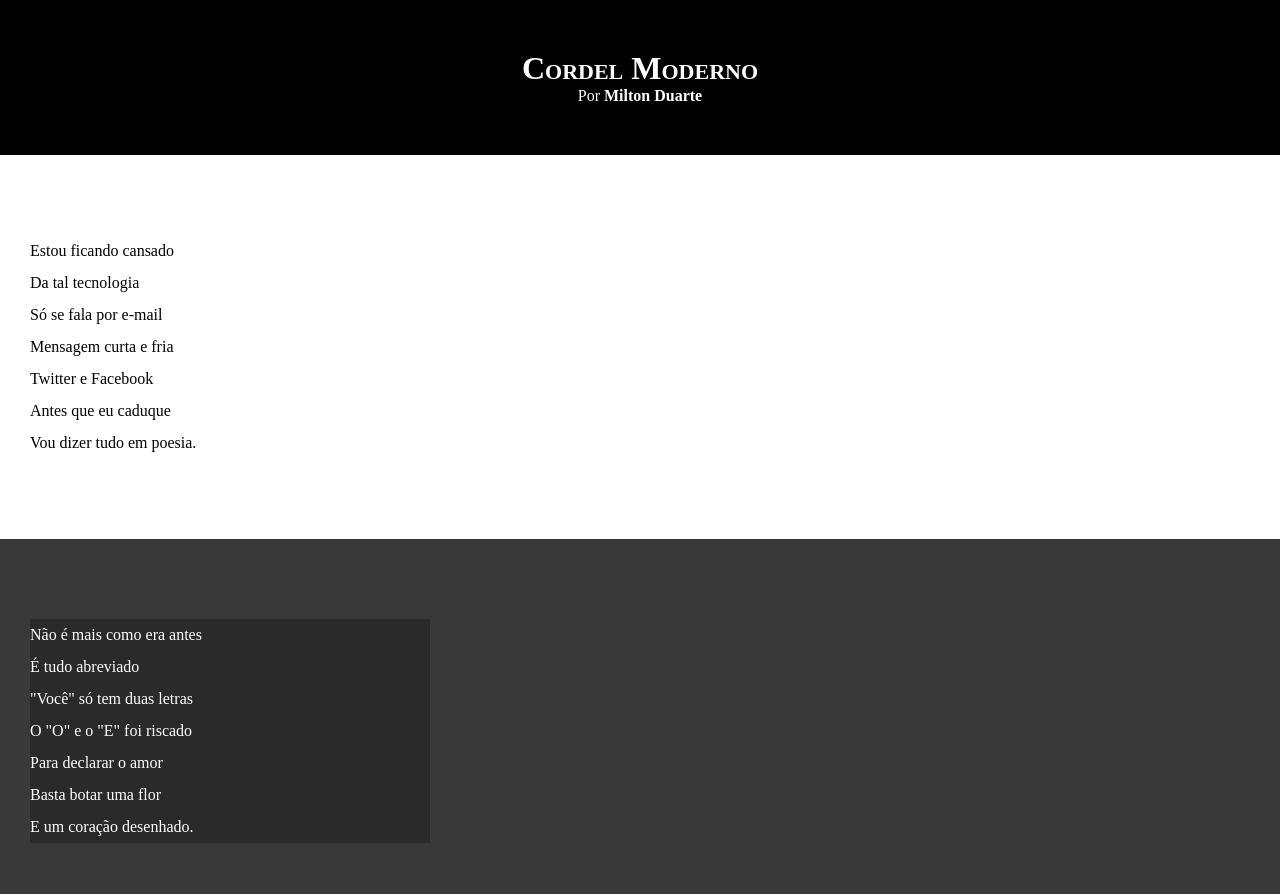
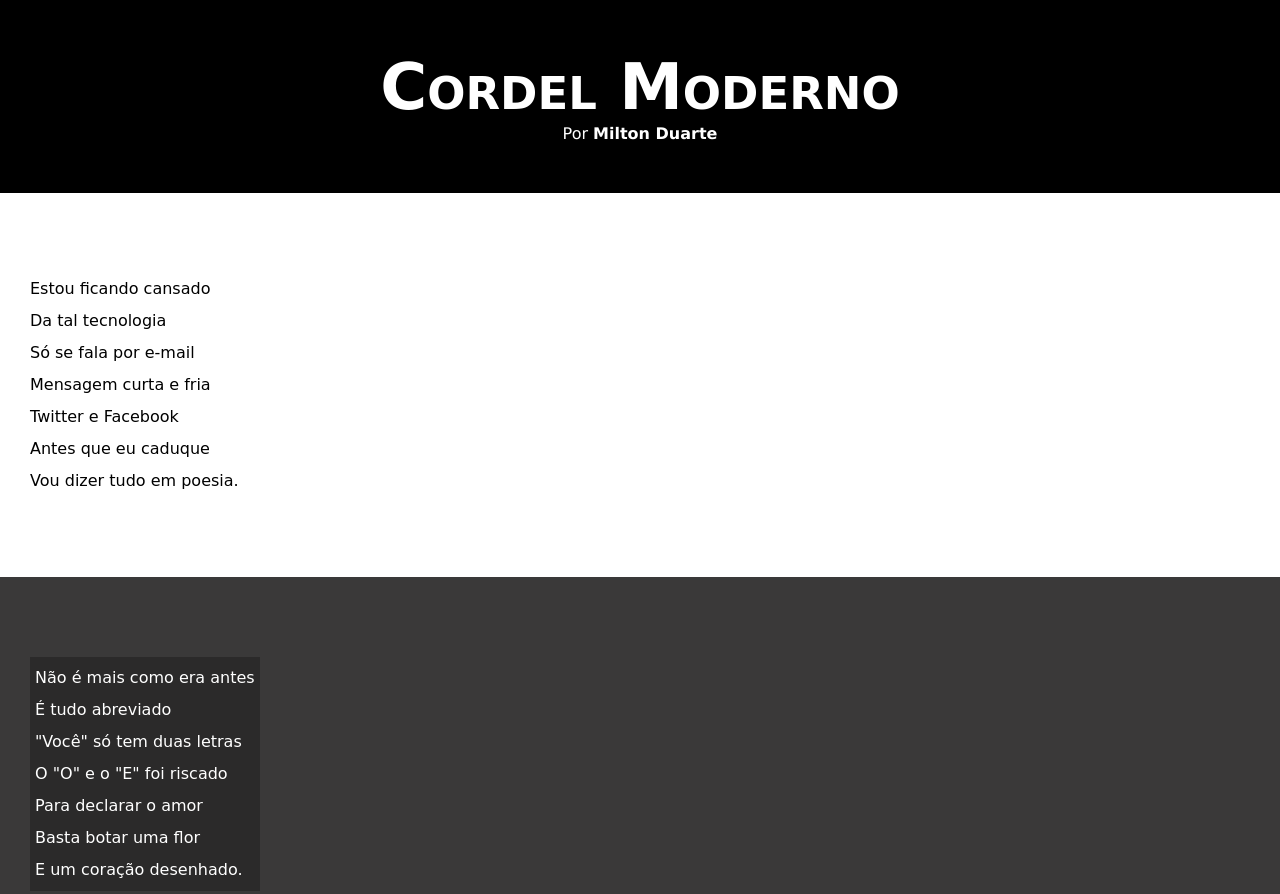
Before and after one commit to WeslleyBaptista/html-css, a plain HTML site: page desafios/desafio011/cordel.html in a window 1280 px wide. Shown: the top 894 px of the page. Drawn offline with Linux system fonts and the light colour scheme.

Commit message:
Update style.css

```diff
--- a/desafios/desafio011/estilo/style.css
+++ b/desafios/desafio011/estilo/style.css
@@ -4,9 +4,22 @@
 
 }
 
+:root{
+    --font1: Verdana, Geneva, Tahoma, sans-serif;
+    --font2: 'Passion One', cursive;
+    --font3: 'Sriracha', cursive;
+}
+
+
+  @import url('https://fonts.googleapis.com/css2?family=Passion+One&display=swap');
+
+  @import url('https://fonts.googleapis.com/css2?family=Sriracha&display=swap');
+
+
 html, body{
     background-color: darkgrey;
     min-height: 100%;
+    font-family: var(--font1);
 }
 
 header {
@@ -18,6 +31,8 @@ header {
 header > h1 {
     padding-top: 50px;
     font-variant: small-caps;
+    font-family: var(--font2);
+    font-size: 4em;
 }
 
 header > p {
@@ -29,6 +44,7 @@ section {
     padding-bottom: 10vh;
     line-height: 2em;
     padding-left: 30px;
+    font-family: var(--font3);
 }
 
 a {
@@ -49,8 +65,9 @@ section.imagem {
 }
 
 section.imagem > p {
-    width: 400px;
+    display: inline-block;
     background-color: rgba(0, 0, 0, 0.267);
+    padding: 5px;
 }
 
 
```
